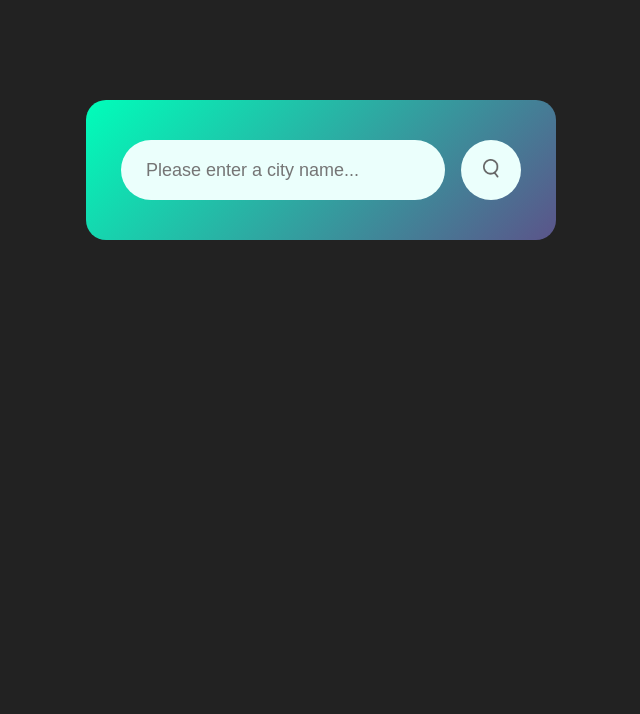
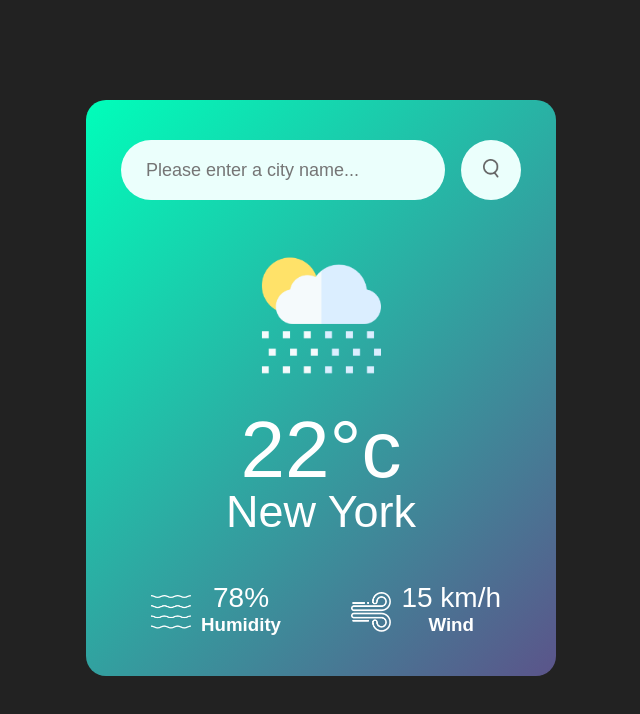
Before and after one commit to sushant-dasuri/Javascript-beginner-projects, a plain HTML site: page weather-app/index.html in a window 1280 px wide. Shown: the whole page, without its empty margins (319-959 px from the left). Drawn offline with Linux system fonts and the light colour scheme.

Commit message:
Added humidity  and wind sections in the project

```diff
--- a/weather-app/css/styles.css
+++ b/weather-app/css/styles.css
@@ -60,3 +60,42 @@
 .search button img {
     width: 16px;
 }
+
+.weather-icon {
+    width: 170px;
+margin-top: 30px;
+}
+
+.weather h1 {
+    font-size: 80px;
+    font-weight: 500;
+}
+
+.weather h2 {
+    font-size: 45px;
+    font-weight: 400;
+    margin-top: -10px;
+}
+
+.details {
+    display: flex;
+    align-items: center;
+    justify-content: space-between;
+    padding: 0px 20px;
+    margin-top: 50px;
+}
+
+.col {
+    display: flex;
+    align-items: center;
+}
+
+.col img {
+    width: 40px;
+   margin: 0px 10px;
+}
+
+.humidity, .wind {
+    font-size: 28px;
+    margin-top: -6px;
+}
--- a/weather-app/index.html
+++ b/weather-app/index.html
@@ -14,5 +14,26 @@
                 <button><img src="img/search.png" alt="search-icon" /></button>
             </form>
         </search>
+        <section class="weather">
+            <img src="img/rain.png" alt="weather-icon" class="weather-icon" />
+            <h1 class="temp">22°c</h1>
+            <h2 class="city">New York</h2>
+        </section>
+        <div class="details">
+            <div class="col">
+                <img src="img/humidity.png" alt="humidity-icon" />
+                <section>
+                    <p class="humidity">78%</p>
+                    <h3>Humidity</h3>
+                </section>
+            </div>
+            <div class="col">
+                <img src="img/wind.png" alt="humidity-icon" />
+                <section>
+                    <p class="humidity">15 km/h</p>
+                    <h3>Wind</h3>
+                </section>
+            </div>
+        </div>
     </main>
 </body>
```
